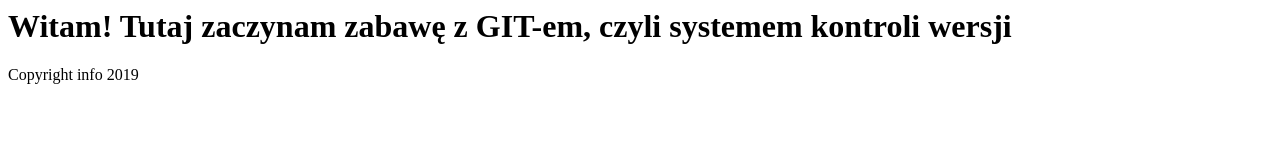
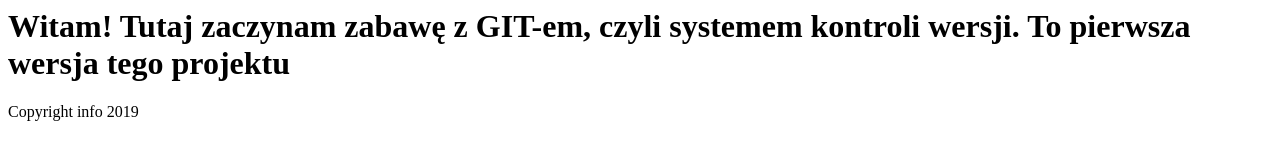
Before and after one commit to sacruss/nauka-git, a plain HTML site: page index.html in a window 1280 px wide. Drawn offline with Linux system fonts and the light colour scheme.

Commit message:
Modyfikacja pliku index.html i dodanie wersji

```diff
--- a/index.html
+++ b/index.html
@@ -5,7 +5,7 @@
 <body>
 
 <div>
-	<h1>Witam! Tutaj zaczynam zabawę z GIT-em, czyli systemem kontroli wersji</h1>
+	<h1>Witam! Tutaj zaczynam zabawę z GIT-em, czyli systemem kontroli wersji. To pierwsza wersja tego projektu</h1>
 </div>
 
 <div class="footer">Copyright info 2019 </div>
```
Also changed, not shown: version.html (added, +1 -0 lines).
